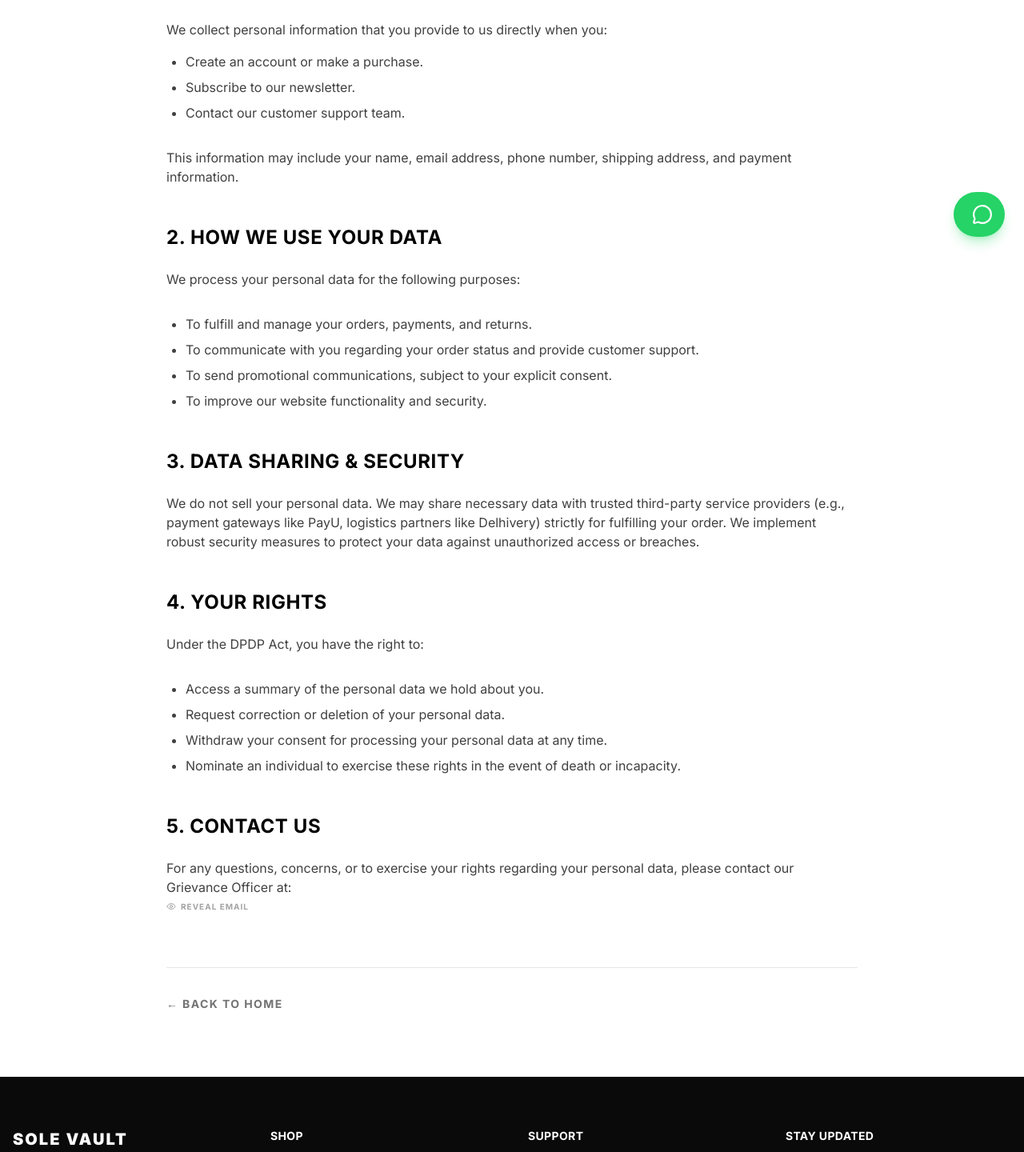
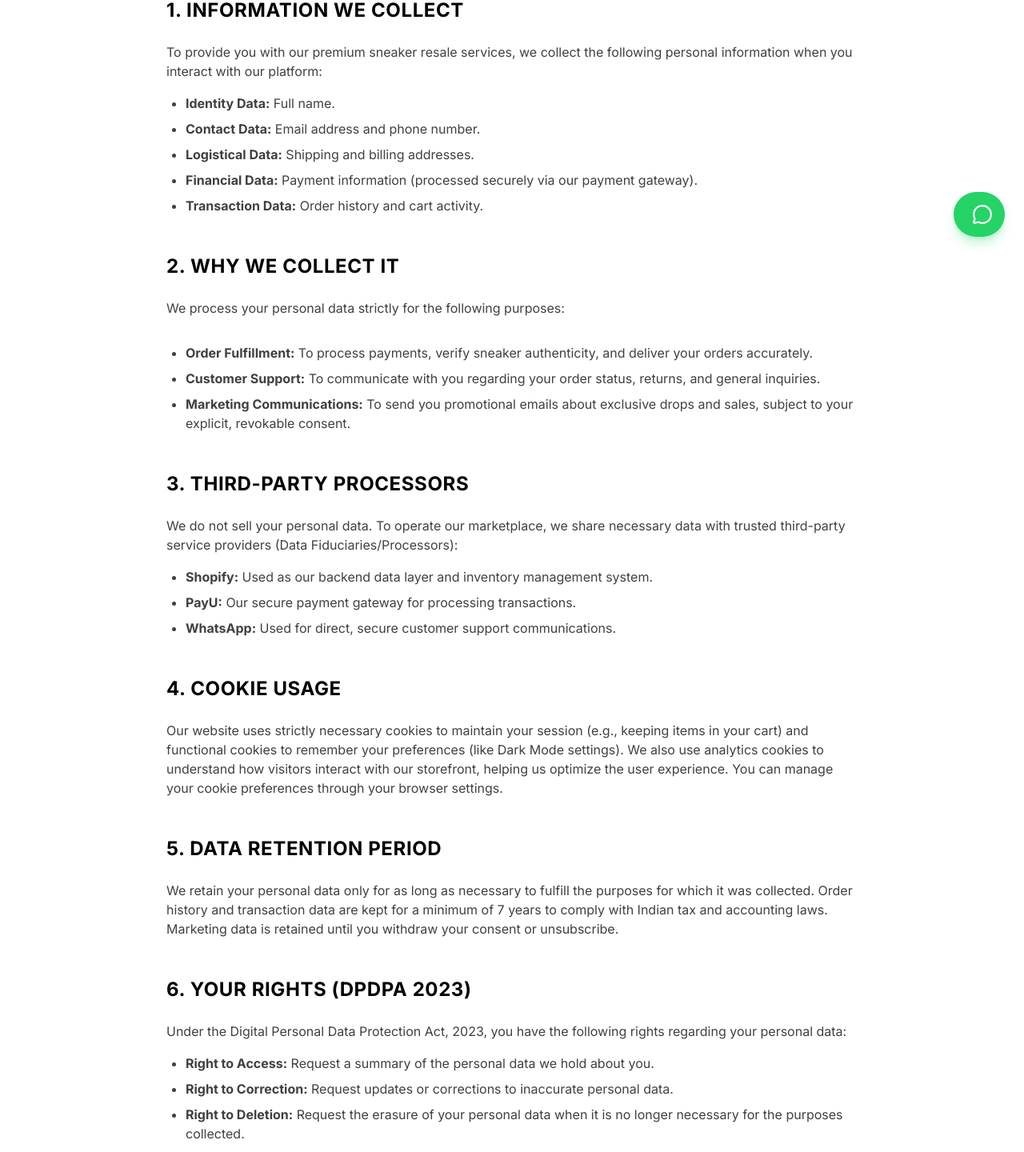
Before and after one commit to Aadi-Coder303/SoleVault, a Next.js app: page /privacy in a window 1280 px wide. Shown: the part 480-1920 px from the top of the page at 80% size. Built offline with nearby package versions, Linux system fonts and the light colour scheme; no server answers; the database is empty.

Commit message:
legal: update Privacy Policy to explicitly comply with DPDPA 2023

```diff
--- a/src/app/privacy/page.tsx
+++ b/src/app/privacy/page.tsx
@@ -12,61 +12,77 @@ export default function PrivacyPolicyPage() {
         <p className="text-neutral-500">Last updated: {new Date().toLocaleDateString('en-IN', { month: 'long', year: 'numeric' })}</p>
       </div>
 
-      <div className="prose prose-neutral dark:prose-invert max-w-none">
+      <div className="prose prose-neutral dark:prose-invert max-w-none text-neutral-700 dark:text-neutral-300">
         <p className="lead text-lg mb-8 text-neutral-600 dark:text-neutral-400">
-          At Sole Vault, we are committed to protecting your privacy and ensuring that your personal data is handled securely and in compliance with the Digital Personal Data Protection Act, 2023 (DPDP Act).
+          At Sole Vault, we are committed to protecting your privacy and ensuring that your personal data is handled securely and in compliance with the Digital Personal Data Protection Act, 2023 (DPDP Act) of India.
         </p>
 
-        <h2 className="text-2xl font-bold uppercase tracking-wide mt-12 mb-6">1. Information We Collect</h2>
-        <p className="mb-4 text-neutral-700 dark:text-neutral-300">
-          We collect personal information that you provide to us directly when you:
+        <h2 className="text-2xl font-bold uppercase tracking-wide mt-12 mb-6 text-black dark:text-white">1. Information We Collect</h2>
+        <p className="mb-4">
+          To provide you with our premium sneaker resale services, we collect the following personal information when you interact with our platform:
         </p>
-        <ul className="list-disc pl-6 mb-8 space-y-2 text-neutral-700 dark:text-neutral-300">
-          <li>Create an account or make a purchase.</li>
-          <li>Subscribe to our newsletter.</li>
-          <li>Contact our customer support team.</li>
+        <ul className="list-disc pl-6 mb-8 space-y-2">
+          <li><strong>Identity Data:</strong> Full name.</li>
+          <li><strong>Contact Data:</strong> Email address and phone number.</li>
+          <li><strong>Logistical Data:</strong> Shipping and billing addresses.</li>
+          <li><strong>Financial Data:</strong> Payment information (processed securely via our payment gateway).</li>
+          <li><strong>Transaction Data:</strong> Order history and cart activity.</li>
         </ul>
-        <p className="mb-8 text-neutral-700 dark:text-neutral-300">
-          This information may include your name, email address, phone number, shipping address, and payment information.
+
+        <h2 className="text-2xl font-bold uppercase tracking-wide mt-12 mb-6 text-black dark:text-white">2. Why We Collect It</h2>
+        <p className="mb-8">
+          We process your personal data strictly for the following purposes:
+        </p>
+        <ul className="list-disc pl-6 mb-8 space-y-2">
+          <li><strong>Order Fulfillment:</strong> To process payments, verify sneaker authenticity, and deliver your orders accurately.</li>
+          <li><strong>Customer Support:</strong> To communicate with you regarding your order status, returns, and general inquiries.</li>
+          <li><strong>Marketing Communications:</strong> To send you promotional emails about exclusive drops and sales, subject to your explicit, revokable consent.</li>
+        </ul>
+
+        <h2 className="text-2xl font-bold uppercase tracking-wide mt-12 mb-6 text-black dark:text-white">3. Third-Party Processors</h2>
+        <p className="mb-4">
+          We do not sell your personal data. To operate our marketplace, we share necessary data with trusted third-party service providers (Data Fiduciaries/Processors):
+        </p>
+        <ul className="list-disc pl-6 mb-8 space-y-2">
+          <li><strong>Shopify:</strong> Used as our backend data layer and inventory management system.</li>
+          <li><strong>PayU:</strong> Our secure payment gateway for processing transactions.</li>
+          <li><strong>WhatsApp:</strong> Used for direct, secure customer support communications.</li>
+        </ul>
+
+        <h2 className="text-2xl font-bold uppercase tracking-wide mt-12 mb-6 text-black dark:text-white">4. Cookie Usage</h2>
+        <p className="mb-8">
+          Our website uses strictly necessary cookies to maintain your session (e.g., keeping items in your cart) and functional cookies to remember your preferences (like Dark Mode settings). We also use analytics cookies to understand how visitors interact with our storefront, helping us optimize the user experience. You can manage your cookie preferences through your browser settings.
         </p>
 
-        <h2 className="text-2xl font-bold uppercase tracking-wide mt-12 mb-6">2. How We Use Your Data</h2>
-        <p className="mb-8 text-neutral-700 dark:text-neutral-300">
-          We process your personal data for the following purposes:
+        <h2 className="text-2xl font-bold uppercase tracking-wide mt-12 mb-6 text-black dark:text-white">5. Data Retention Period</h2>
+        <p className="mb-8">
+          We retain your personal data only for as long as necessary to fulfill the purposes for which it was collected. Order history and transaction data are kept for a minimum of 7 years to comply with Indian tax and accounting laws. Marketing data is retained until you withdraw your consent or unsubscribe.
         </p>
-        <ul className="list-disc pl-6 mb-8 space-y-2 text-neutral-700 dark:text-neutral-300">
-          <li>To fulfill and manage your orders, payments, and returns.</li>
-          <li>To communicate with you regarding your order status and provide customer support.</li>
-          <li>To send promotional communications, subject to your explicit consent.</li>
-          <li>To improve our website functionality and security.</li>
+
+        <h2 className="text-2xl font-bold uppercase tracking-wide mt-12 mb-6 text-black dark:text-white">6. Your Rights (DPDPA 2023)</h2>
+        <p className="mb-4">
+          Under the Digital Personal Data Protection Act, 2023, you have the following rights regarding your personal data:
+        </p>
+        <ul className="list-disc pl-6 mb-8 space-y-2">
+          <li><strong>Right to Access:</strong> Request a summary of the personal data we hold about you.</li>
+          <li><strong>Right to Correction:</strong> Request updates or corrections to inaccurate personal data.</li>
+          <li><strong>Right to Deletion:</strong> Request the erasure of your personal data when it is no longer necessary for the purposes collected.</li>
+          <li><strong>Right of Grievance Redressal:</strong> The right to easily register a complaint regarding your data.</li>
         </ul>
 
-        <h2 className="text-2xl font-bold uppercase tracking-wide mt-12 mb-6">3. Data Sharing & Security</h2>
-        <p className="mb-8 text-neutral-700 dark:text-neutral-300">
-          We do not sell your personal data. We may share necessary data with trusted third-party service providers (e.g., payment gateways like PayU, logistics partners like Delhivery) strictly for fulfilling your order. We implement robust security measures to protect your data against unauthorized access or breaches.
-        </p>
-
-        <h2 className="text-2xl font-bold uppercase tracking-wide mt-12 mb-6">4. Your Rights</h2>
-        <p className="mb-8 text-neutral-700 dark:text-neutral-300">
-          Under the DPDP Act, you have the right to:
-        </p>
-        <ul className="list-disc pl-6 mb-8 space-y-2 text-neutral-700 dark:text-neutral-300">
-          <li>Access a summary of the personal data we hold about you.</li>
-          <li>Request correction or deletion of your personal data.</li>
-          <li>Withdraw your consent for processing your personal data at any time.</li>
-          <li>Nominate an individual to exercise these rights in the event of death or incapacity.</li>
-        </ul>
-
-        <h2 className="text-2xl font-bold uppercase tracking-wide mt-12 mb-6">5. Contact Us</h2>
-        <p className="mb-8 text-neutral-700 dark:text-neutral-300">
-          For any questions, concerns, or to exercise your rights regarding your personal data, please contact our Grievance Officer at: <br />
-          <SecureEmail user="privacy" domain="solevault" tld="com" className="text-blue-600 dark:text-blue-400 hover:underline" />
+        <h2 className="text-2xl font-bold uppercase tracking-wide mt-12 mb-6 text-black dark:text-white">7. Contact Us</h2>
+        <p className="mb-8">
+          To exercise any of your data rights, request data deletion, or contact our Data Protection Officer, please reach out to us at: <br />
+          <SecureEmail user="support" domain="solevault" tld="com" className="text-blue-600 dark:text-blue-400 hover:underline font-medium mt-2" />
         </p>
       </div>
 
-      <div className="mt-16 pt-8 border-t border-neutral-200 dark:border-neutral-800">
-        <Link href="/" className="text-sm font-bold uppercase tracking-widest text-neutral-500 hover:text-black dark:hover:text-white transition-colors">
+      <div className="mt-16 pt-8 border-t border-neutral-200 dark:border-neutral-800 flex justify-between items-center">
+        <Link href="/" className="text-sm font-bold uppercase tracking-widest text-neutral-500 hover:text-black dark:hover:text-white transition-colors btn-press">
           &larr; Back to Home
+        </Link>
+        <Link href="/terms" className="text-sm font-bold uppercase tracking-widest text-neutral-500 hover:text-black dark:hover:text-white transition-colors btn-press">
+          Terms of Service &rarr;
         </Link>
       </div>
     </main>
```
